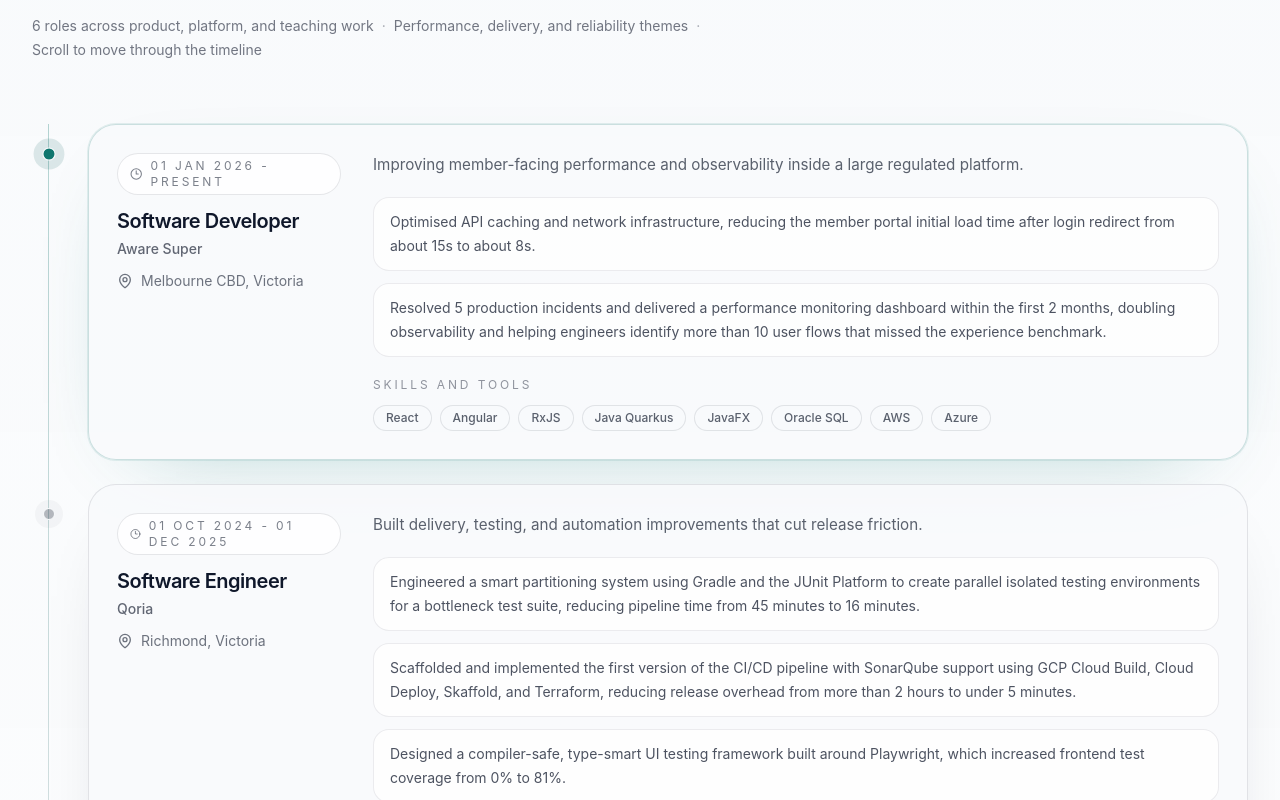
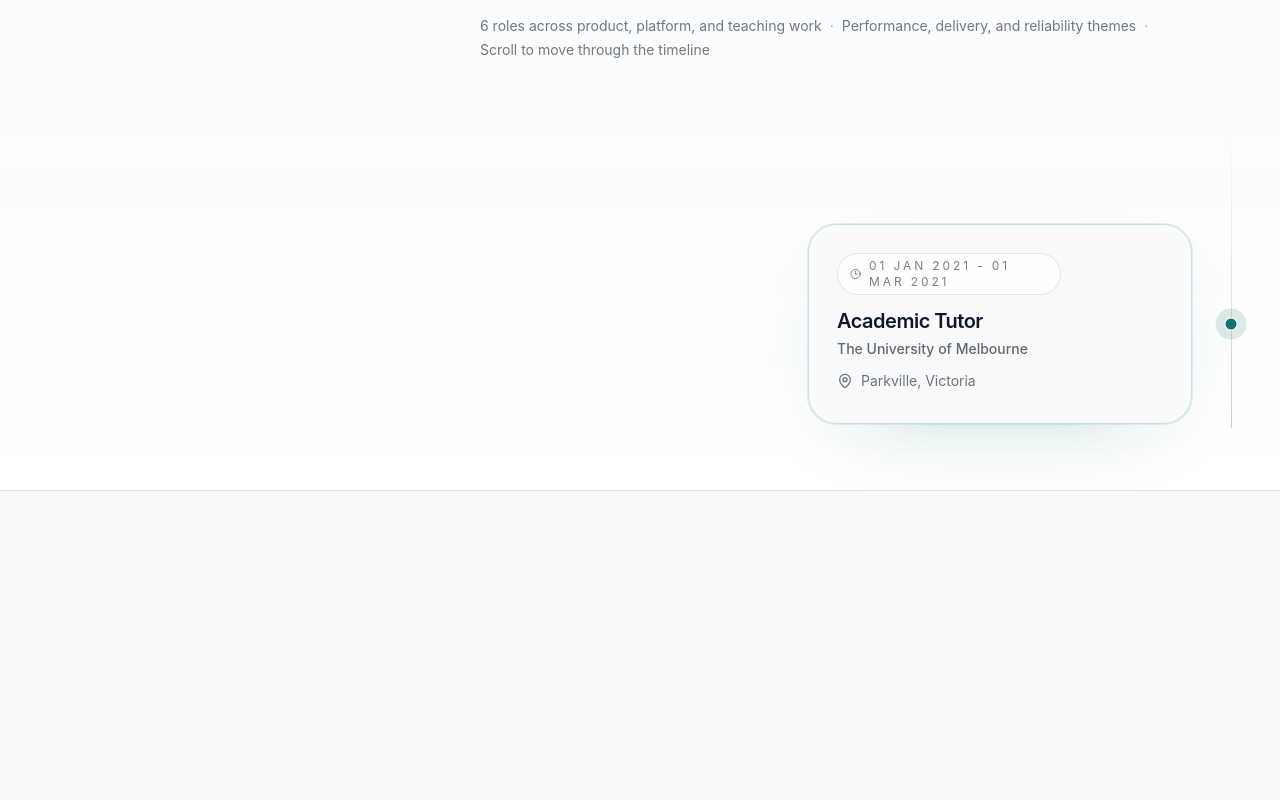
Before and after one commit to marutsuki/lucienxlu, a React (Vite) app: page / in a window 1280 px wide. Shown: the part 3760-4560 px from the top of the page. After the commit the page ends 4251 px from the top, so only its background shows below. Built offline with nearby package versions, Linux system fonts and the light colour scheme.

Commit message:
feat(experience): adjusted timeline layout to be more journey-style interaction heavy

```diff
--- a/src/components/ui/experience-timeline.tsx
+++ b/src/components/ui/experience-timeline.tsx
@@ -1,21 +1,24 @@
-import type { ReactNode } from 'react'
-import { Clock3, MapPin } from 'lucide-react'
-import clsx from 'clsx'
-import { cn } from '../../lib/cn'
-import type { ExperienceEntry } from '../../types/schema'
+import { use, useEffect, useRef, useState, type ReactNode } from "react";
+import { Clock3, MapPin } from "lucide-react";
+import clsx from "clsx";
+import { cn } from "../../lib/cn";
+import type { ExperienceEntry } from "../../types/schema";
 
 export type ExperienceTimelineProps = {
-  id?: string
-  eyebrow: string
-  title: string
-  summary?: ReactNode
-  entries: ExperienceEntry[]
-  activeIndex?: number
-  className?: string
-}
+  id?: string;
+  eyebrow: string;
+  title: string;
+  summary?: ReactNode;
+  entries: ExperienceEntry[];
+  activeIndex?: number;
+  className?: string;
+};
+
+const SCROLL_THRESHOLD = 50;
+const SCROLL_DEBOUNCE_MS = 100;
 
 export const ExperienceTimeline = ({
-  id = 'experience',
+  id = "experience",
   eyebrow,
   title,
   summary,
@@ -23,16 +26,79 @@
   activeIndex,
   className,
 }: ExperienceTimelineProps) => {
+  const timelineRef = useRef<HTMLDivElement>(null);
+  const [activeEntryIndex, setActiveEntryIndex] = useState(0);
+
+  // Use a ref that persists across renders to track whether the user is in a timeout after scrolling
+  const scrollTimeout = useRef<boolean>(false);
+
+  useEffect(() => {
+    let scrollStartY = 0;
+    // The maximum window (ms) to wait after the last scroll event before considering the scroll "ended"
+    let deltaCalcTimeoutId: number | null = null;
+
+    if (!timelineRef.current) return;
+    const timelineElement = timelineRef.current;
+
+    const onScroll = (e: WheelEvent) => {
+      e.preventDefault();
+
+      if (scrollTimeout.current) return;
+
+      if (
+        scrollStartY > SCROLL_THRESHOLD &&
+        activeEntryIndex < entries.length - 1
+      ) {
+        setActiveEntryIndex((index) => index + 1);
+        scrollStartY = 0;
+        scrollTimeout.current = true;
+      } else if (scrollStartY < -SCROLL_THRESHOLD && activeEntryIndex > 0) {
+        setActiveEntryIndex((index) => index - 1);
+        scrollStartY = 0;
+        scrollTimeout.current = true;
+      } else {
+        scrollStartY += e.deltaY;
+      }
+
+      if (deltaCalcTimeoutId !== null) {
+        clearTimeout(deltaCalcTimeoutId);
+      }
+
+      deltaCalcTimeoutId = setTimeout(() => {
+        scrollStartY = 0;
+        deltaCalcTimeoutId = null;
+        scrollTimeout.current = false;
+      }, SCROLL_DEBOUNCE_MS);
+    };
+
+    const onScrollEnd = () => {
+      console.log("scroll end", scrollStartY);
+    };
+
+    timelineElement.addEventListener("wheel", onScroll, { passive: false });
+    window.addEventListener("scrollend", onScrollEnd);
+
+    return () => {
+      timelineElement.removeEventListener("wheel", onScroll);
+      timelineElement.removeEventListener("scrollend", onScrollEnd);
+    };
+  }, [activeEntryIndex]);
+
+  useEffect(() => {
+    if (!timelineRef.current) return;
+    timelineRef.current.style.transform = `translateY(-${activeEntryIndex * 50}vh)`;
+  }, [activeEntryIndex]);
+
   return (
     <section
       aria-labelledby={`${id}-title`}
       className={cn(
-        'relative overflow-hidden border-y border-foreground/10 bg-[linear-gradient(180deg,rgba(248,250,252,1),rgba(255,255,255,0.96))] px-4 py-16 sm:px-6 lg:px-8 lg:py-24',
+        "relative h-screen overflow-hidden border-y border-foreground/10 bg-[linear-gradient(180deg,rgba(248,250,252,1),rgba(255,255,255,0.96))] px-4 py-16 sm:px-6 lg:px-8 lg:py-24",
         className,
       )}
       id={id}
     >
-      <div className="mx-auto max-w-7xl">
+      <div className="mx-auto max-w-7xl flex flex-col items-end">
         <header className="max-w-3xl">
           <p className="text-sm uppercase tracking-[0.28em] text-foreground/50">
             {eyebrow}
@@ -52,30 +118,37 @@
 
         <ol
           aria-label={`${title} timeline`}
-          className="relative mt-12 space-y-6 before:absolute before:bottom-0 before:left-3 before:top-0 before:w-px before:bg-gradient-to-b before:from-accent/30 before:via-foreground/10 before:to-transparent sm:mt-16 lg:before:left-4"
+          className="relative w-full h-[50vh] overflow-hidden mt-12 space-y-6 before:absolute before:bottom-24 before:right-3 before:top-0 before:w-px before:bg-linear-to-t before:from-accent/30 before:via-foreground/10 before:to-transparent sm:mt-16 lg:before:right-4"
         >
-          {entries.map((entry, index) => {
-            const isActive = activeIndex === index
+          <div
+            ref={timelineRef}
+            className="relative h-full transition-all duration-300"
+          >
+            {[...entries].reverse().map((entry, index) => {
+              const isActive = activeIndex === index;
 
               return (
-              <li className="relative pl-10 sm:pl-12 lg:pl-14" key={`${entry.company}-${entry.role}-${entry.startDate}`}>
+                <li
+                  className="relative h-[50vh] p4-10 sm:pr-12 lg:pr-14 flex flex-col justify-center items-end"
+                  key={`${entry.company}-${entry.role}-${entry.startDate}`}
+                >
                   <span
                     aria-hidden="true"
                     className={clsx(
-                    'absolute left-[0.4375rem] top-6 size-3 rounded-full border border-background shadow-[0_0_0_8px_rgba(15,23,42,0.03)] transition-all duration-500 motion-reduce:transition-none sm:left-[0.5625rem] lg:left-[0.6875rem]',
+                      "absolute right-1.75 top-1/2 -translate-y-1/2 size-3 rounded-full border border-background shadow-[0_0_0_8px_rgba(15,23,42,0.03)] transition-all duration-500 motion-reduce:transition-none sm:right-2.25 lg:right-2.75",
                       isActive
-                      ? 'bg-accent ring-8 ring-accent/10 scale-110'
-                      : 'bg-foreground/30',
+                        ? "bg-accent ring-8 ring-accent/10 scale-110"
+                        : "bg-foreground/30",
                     )}
                   />
                   <article
-                  aria-current={isActive ? 'step' : undefined}
+                    aria-current={isActive ? "step" : undefined}
                     data-experience-entry="true"
                     className={clsx(
-                    'rounded-[1.75rem] border bg-background/85 p-5 shadow-[0_24px_80px_-60px_rgba(15,23,42,0.45)] transition-all duration-500 ease-out motion-reduce:transform-none motion-reduce:transition-none sm:p-6 lg:p-7',
+                      "w-96 rounded-[1.75rem] border bg-background/85 p-5 shadow-[0_24px_80px_-60px_rgba(15,23,42,0.45)] transition-all duration-500 ease-out motion-reduce:transform-none motion-reduce:transition-none sm:p-6 lg:p-7",
                       isActive
-                      ? 'border-accent/20 shadow-[0_28px_90px_-55px_rgba(15,118,110,0.45)] ring-1 ring-accent/10'
-                      : 'border-foreground/10 hover:-translate-y-0.5 hover:border-foreground/15',
+                        ? "border-accent/20 shadow-[0_28px_90px_-55px_rgba(15,118,110,0.45)] ring-1 ring-accent/10"
+                        : "border-foreground/10 hover:-translate-y-0.5 hover:border-foreground/15",
                     )}
                   >
                     <div className="grid gap-5 lg:grid-cols-[minmax(0,14rem)_minmax(0,1fr)] lg:gap-8">
@@ -93,12 +166,27 @@
                           </p>
                         </div>
                         <p className="inline-flex items-center gap-2 text-sm text-foreground/60">
-                        <MapPin aria-hidden="true" className="size-4 shrink-0" />
+                          <MapPin
+                            aria-hidden="true"
+                            className="size-4 shrink-0"
+                          />
                           <span>{entry.location}</span>
                         </p>
                       </div>
+                    </div>
+                  </article>
+                </li>
+              );
+            })}
+          </div>
+        </ol>
+      </div>
+    </section>
+  );
+};
 
-                    <div className="space-y-5">
+{
+  /* <div className="space-y-5">
                       <p className="text-sm leading-6 text-foreground/68 sm:text-[0.95rem]">
                         {entry.summary}
                       </p>
@@ -128,14 +216,5 @@
                           ))}
                         </ul>
                       </div>
-                    </div>
-                  </div>
-                </article>
-              </li>
-            )
-          })}
-        </ol>
-      </div>
-    </section>
-  )
+                    </div> */
 }
--- a/src/pages/HomePage.tsx
+++ b/src/pages/HomePage.tsx
@@ -19,7 +19,9 @@
   const [activeExperienceIndex, setActiveExperienceIndex] = useState(0);
 
   useEffect(() => {
-    const experienceSection = document.getElementById(landingContent.experience.id);
+    const experienceSection = document.getElementById(
+      landingContent.experience.id,
+    );
 
     if (!experienceSection) {
       return;
@@ -35,7 +37,9 @@
       (observedEntries) => {
         const visibleEntries = observedEntries
           .filter((entry) => entry.isIntersecting)
-          .sort((left, right) => right.intersectionRatio - left.intersectionRatio);
+          .sort(
+            (left, right) => right.intersectionRatio - left.intersectionRatio,
+          );
 
         const activeEntry = visibleEntries[0];
 
@@ -65,7 +69,9 @@
   }, [prefersReducedMotion]);
 
   const handleShortcutClick = () => {
-    const experienceSection = document.getElementById(landingContent.experience.id);
+    const experienceSection = document.getElementById(
+      landingContent.experience.id,
+    );
 
     if (!experienceSection) {
       return;
@@ -73,7 +79,7 @@
 
     experienceSection.scrollIntoView({
       behavior: prefersReducedMotion ? "auto" : "smooth",
-      block: "start",
+      block: "end",
     });
   };
 
@@ -173,7 +179,9 @@
 const AboutSection = ({ prefersReducedMotion }: AboutSectionProps) => {
   const { about } = landingContent;
   const { profile } = resumeContent;
-  const [isAboutVisible, setIsAboutVisible] = useState(() => prefersReducedMotion);
+  const [isAboutVisible, setIsAboutVisible] = useState(
+    () => prefersReducedMotion,
+  );
   const shouldShowAbout = prefersReducedMotion || isAboutVisible;
 
   useEffect(() => {
@@ -235,9 +243,7 @@
                   <small className="font-semibold tracking-widest">
                     {paragraph.label}
                   </small>
-                  <p
-                    className="text-base leading-7 text-foreground/70 sm:text-lg"
-                  >
+                  <p className="text-base leading-7 text-foreground/70 sm:text-lg">
                     {paragraph.content}
                   </p>
                 </div>
```
Lines whose indentation alone changed are shown as unchanged.
